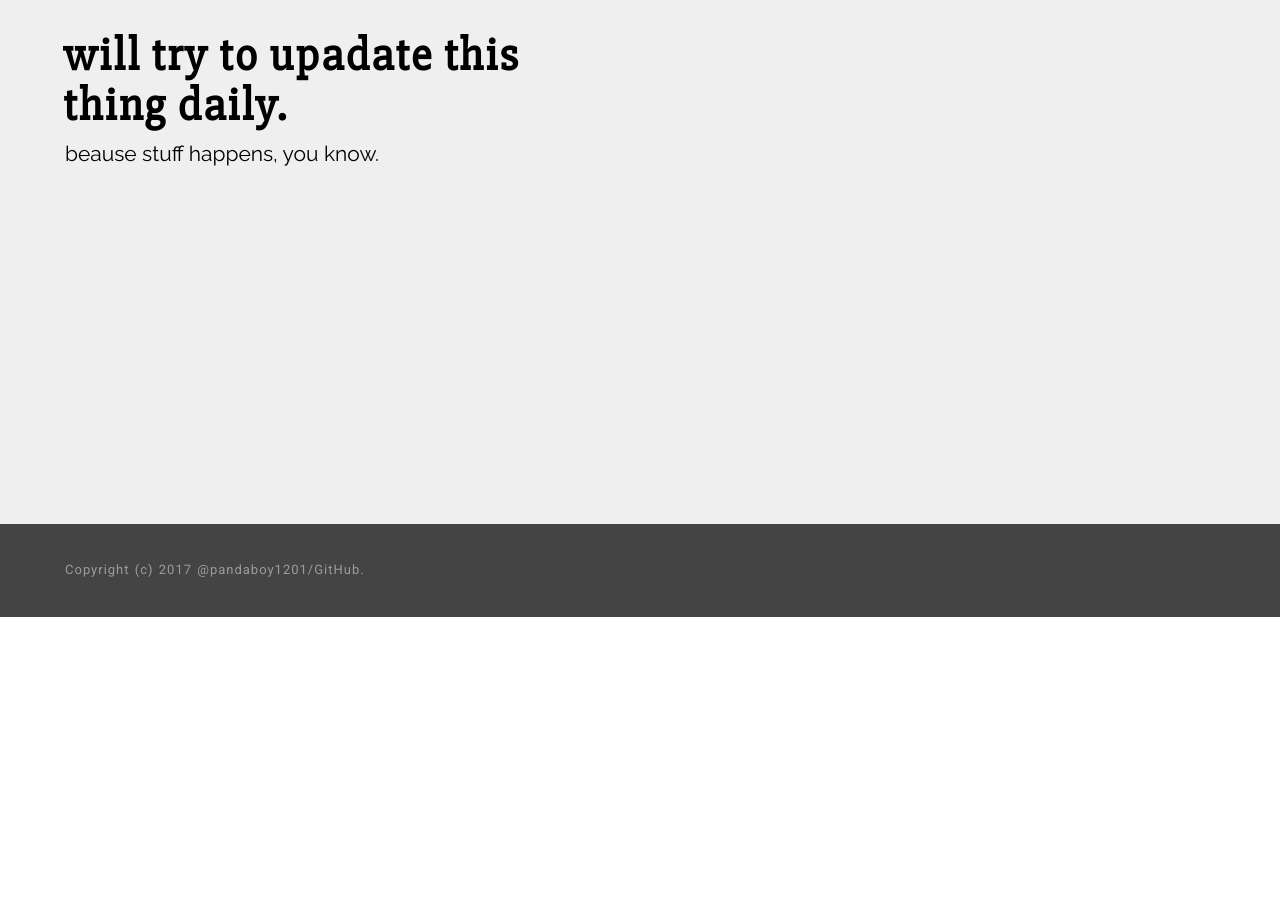
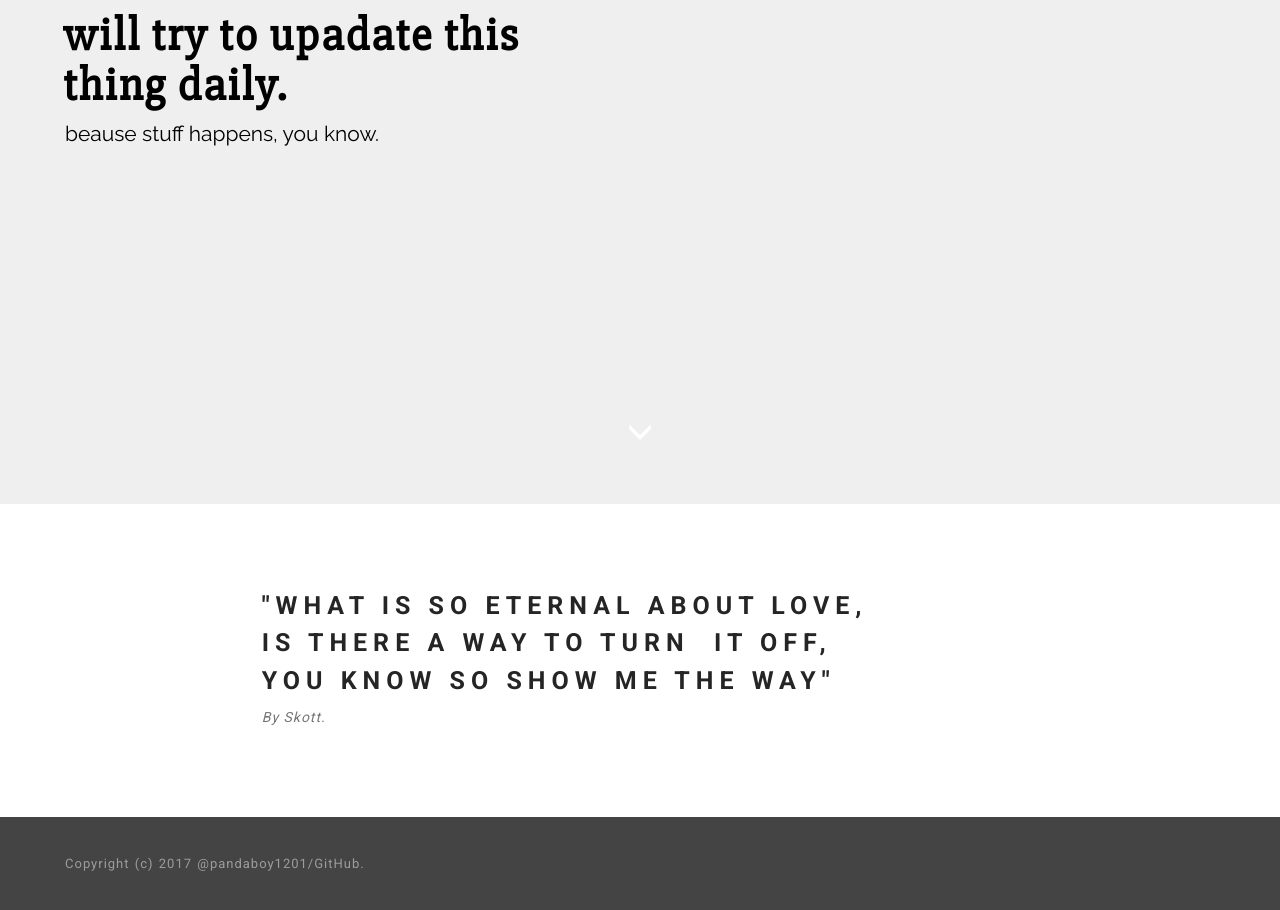
Before and after one commit to pandaboy1201/bleh, a plain HTML site: page index.html in a window 1280 px wide. Shown: the part 712-1622 px from the top of the page. Before the commit the page ends 1329 px from the top, so only its background shows below. Drawn offline with Linux system fonts and the light colour scheme.

Commit message:
create github pages

```diff
--- a/assets/mobirise/css/mbr-additional.css
+++ b/assets/mobirise/css/mbr-additional.css
@@ -10,7 +10,7 @@
   background: #2c2c2c;
 }
 #ext_menu-6 .mbr-navbar__hamburger {
-  color: #000000;
+  color: #ffffff;
 }
 #content5-3 .mbr-header .mbr-header__text {
   text-align: center;
--- a/index.html
+++ b/index.html
@@ -6,7 +6,7 @@
   <meta http-equiv="X-UA-Compatible" content="IE=edge">
   <meta name="generator" content="Mobirise v3.12.1, mobirise.com">
   <meta name="viewport" content="width=device-width, initial-scale=1">
-  <link rel="shortcut icon" href="assets/images/logo.png" type="image/x-icon">
+  <link rel="shortcut icon" href="assets/images/photo-1478098711619-5ab0b478d6e6-1.jpg" type="image/x-icon">
   <meta name="description" content="">
 
   <link rel="stylesheet" href="https://fonts.googleapis.com/css?family=Roboto:700,400&amp;subset=cyrillic,latin,greek,vietnamese">
@@ -21,7 +21,16 @@
 <body>
 
 <!-- Google Analytics -->
-UA-92522395-1
+<script>
+  (function(i,s,o,g,r,a,m){i['GoogleAnalyticsObject']=r;i[r]=i[r]||function(){
+  (i[r].q=i[r].q||[]).push(arguments)},i[r].l=1*new Date();a=s.createElement(o),
+  m=s.getElementsByTagName(o)[0];a.async=1;a.src=g;m.parentNode.insertBefore(a,m)
+  })(window,document,'script','https://www.google-analytics.com/analytics.js','ga');
+
+  ga('create', 'UA-92522395-1', 'auto');
+  ga('send', 'pageview');
+
+</script>
 <!-- /Google Analytics -->
 
 
@@ -44,7 +53,7 @@ UA-92522395-1
     </div>
 </section>
 
-<section class="engine"><a rel="external" href="https://mobirise.com">https://mobirise.com/</a></section><section class="mbr-section mbr-section--relative mbr-section--fixed-size mbr-after-navbar" id="content5-3" style="background-color: rgb(0, 0, 0);">
+<section class="engine"><a rel="external" href="https://mobirise.com">Website Creator</a></section><section class="mbr-section mbr-section--relative mbr-section--fixed-size mbr-after-navbar" id="content5-3" style="background-color: rgb(0, 0, 0);">
 
     <div class="mbr-section__container container mbr-section__container--isolated" style="padding-top: 93px; padding-bottom: 93px;">
         <div class="mbr-header mbr-header--wysiwyg row">
@@ -72,7 +81,22 @@ UA-92522395-1
                 </div></div>
             </div></div>
         </div>
+        <div class="mbr-arrow mbr-arrow--floating text-center">
+            <div class="mbr-section__container container">
+                <a class="mbr-arrow__link" href="#header3-i"><i class="glyphicon glyphicon-menu-down"></i></a>
+            </div>
+        </div>
+    </div>
+</section>
 
+<section class="mbr-section" id="header3-i">
+    <div class="mbr-section__container container mbr-section__container--isolated">
+        <div class="mbr-header mbr-header--wysiwyg row">
+            <div class="col-sm-8 col-sm-offset-2">
+                <h3 class="mbr-header__text">"WHAT IS SO ETERNAL ABOUT LOVE,<br>IS THERE A WAY TO TURN &nbsp;IT OFF,<br>YOU KNOW SO SHOW ME THE WAY"</h3>
+                <p class="mbr-header__subtext">By Skott.</p>
+            </div>
+        </div>
     </div>
 </section>
 
```
Also changed, not shown: 1 other file.
